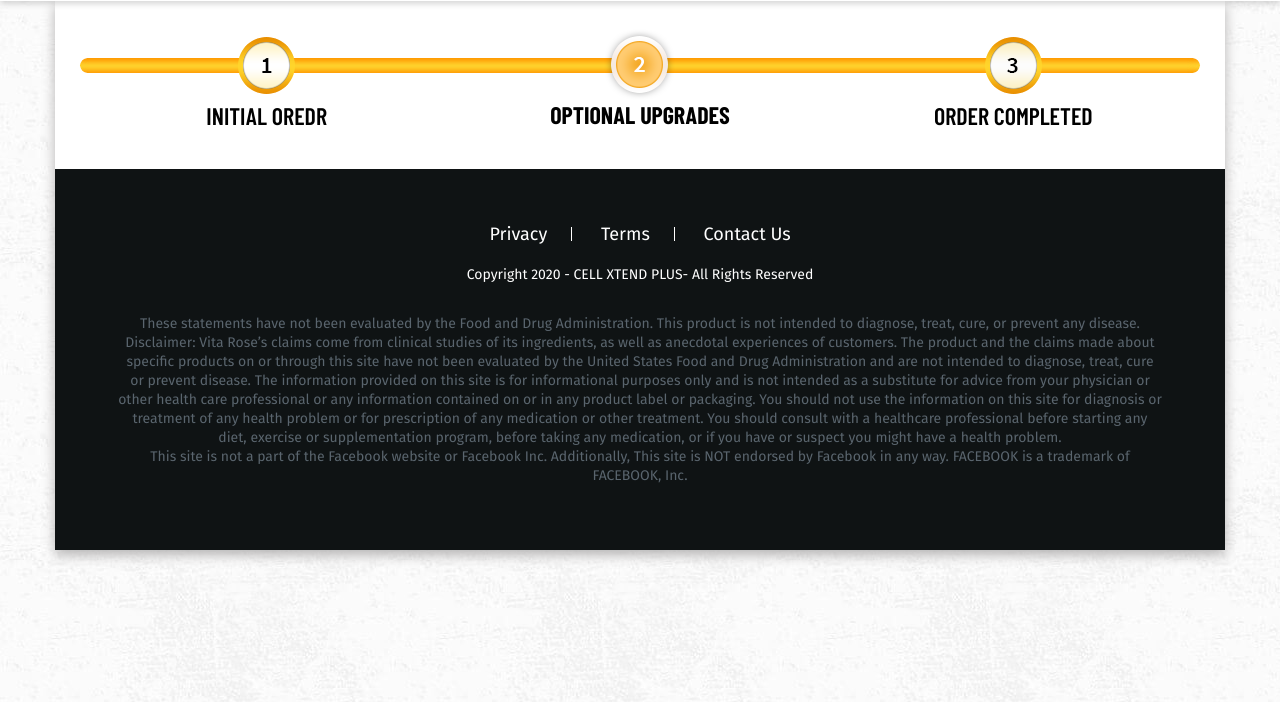
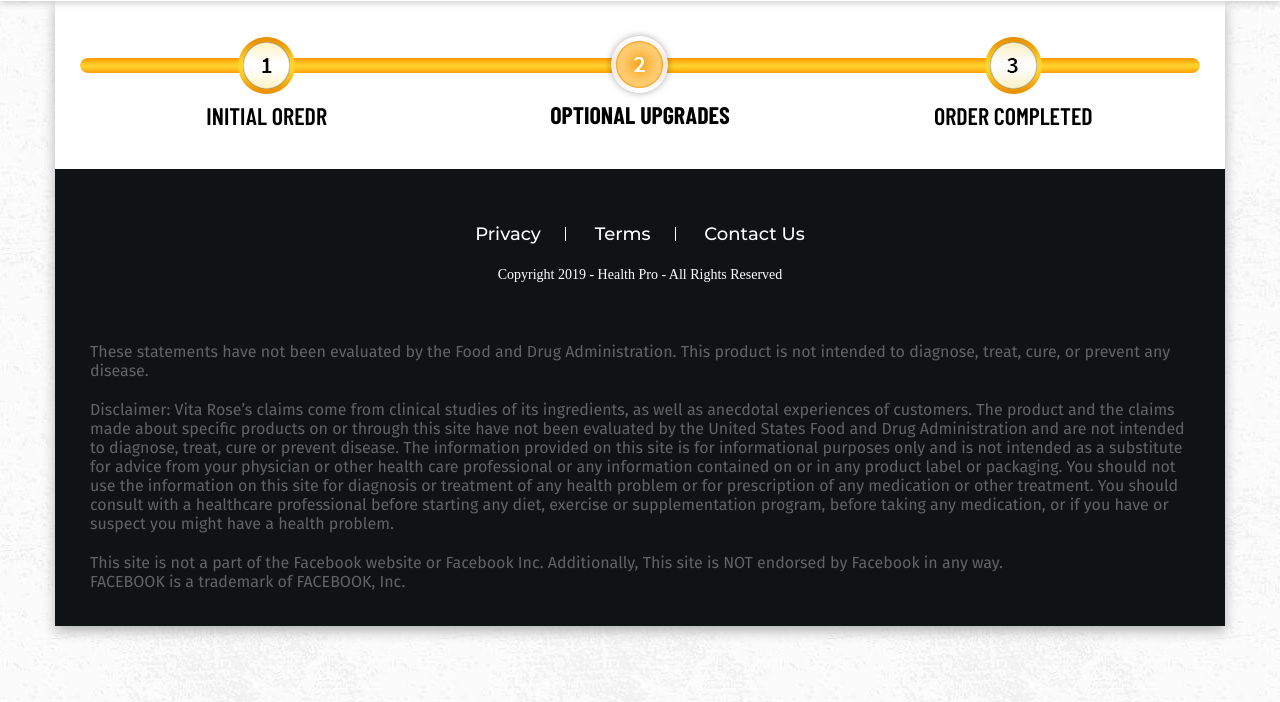
Before and after one commit to DhakaCoders/Fungal-HTML, a plain HTML site: page index.html in a window 1280 px wide. Shown: the part 98-800 px from the top of the page. Drawn offline with Linux system fonts and the light colour scheme; a web font is replaced by a local one.

Commit message:
header and footer done

```diff
--- a/index.html
+++ b/index.html
@@ -91,14 +91,14 @@
             </ul>
           </nav>
           <div class="fl-copyright">
-            <p>Copyright 2020 - CELL XTEND PLUS- All Rights Reserved</p>
+            <p>Copyright 2019 - Health Pro - All Rights Reserved</p>
           </div>
           <div class="fl-ftr-des">
             <p>These statements have not been evaluated by the Food and Drug Administration. This product is not intended to diagnose, treat, cure, or prevent any disease.</p>
 
             <p>Disclaimer: Vita Rose’s claims come from clinical studies of its ingredients, as well as anecdotal experiences of customers. The product and the claims made about specific products on or through this site have not been evaluated by the United States Food and Drug Administration and are not intended to diagnose, treat, cure or prevent disease. The information provided on this site is for informational purposes only and is not intended as a substitute for advice from your physician or other health care professional or any information contained on or in any product label or packaging. You should not use the information on this site for diagnosis or treatment of any health problem or for prescription of any medication or other treatment. You should consult with a healthcare professional before starting any diet, exercise or supplementation program, before taking any medication, or if you have or suspect you might have a health problem.</p>
 
-            <p>This site is not a part of the Facebook website or Facebook Inc. Additionally, This site is NOT endorsed by Facebook in any way. FACEBOOK is a trademark of FACEBOOK, Inc.</p>
+            <p>This site is not a part of the Facebook website or Facebook Inc. Additionally, This site is NOT endorsed by Facebook in any way.<br> FACEBOOK is a trademark of FACEBOOK, Inc.</p>
           </div>
         </div>
       </div>
--- a/style.css
+++ b/style.css
@@ -458,14 +458,13 @@ header.fl-hdr {
     background-color: #0f1314;
     color: #fff;
     text-align: center;
-    padding: 55px 0 65px;
+    padding: 55px 0 15px;
     font-size: 14px;
     line-height: 19px;
 }
 .fl-footer-wrap p{
-    font-size: 14px;
+    font-size: 16px;
     line-height: 19px;
-    margin-bottom: 0;
 }
 .fl-ftr-nav ul{
     padding-bottom: 20px;
@@ -486,6 +485,7 @@ header.fl-hdr {
 }
 .fl-ftr-nav ul li a{
     color: inherit;
+    font-family: 'Montserrat-Medium';
 }
 .fl-ftr-nav ul li a:hover,.fl-ftr-top-sec ul li a:hover{
     opacity: .7;
@@ -493,6 +493,11 @@ header.fl-hdr {
 
 .fl-copyright{
     padding-bottom: 30px;
+
+}
+.fl-copyright p{
+  font-family: 'Montserrat-Regular';
+  font-size: 14px;
 }
 .fl-ftr-nav ul li{
     padding: 0 25px;
@@ -513,9 +518,13 @@ header.fl-hdr {
 }
 .fl-ftr-des{
     color: #5a656e;
-    padding: 0 38px;
+    padding: 0 10px;
+    text-align: left;
 }
-
+.fl-ftr-des p{
+  margin-bottom: 20px;
+  color: #636363;
+}
 
 
 
```
